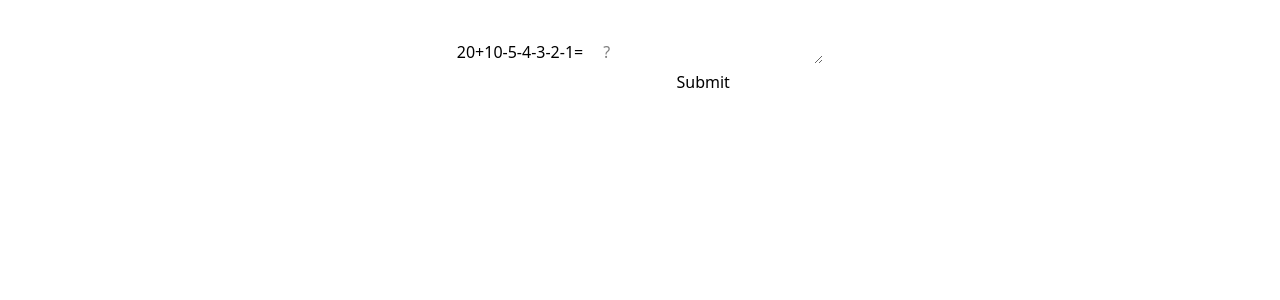
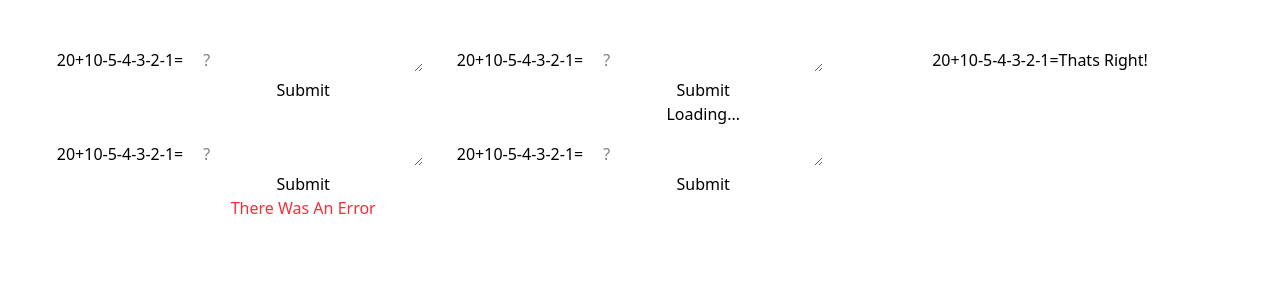
Before and after one commit to Shanto-prime/learn-js, a React (Vite) app: page / in a window 1280 px wide. Shown: the top 300 px of the page. Built offline with nearby package versions, Linux system fonts and the light colour scheme.

Commit message:
feat: update App component to display statuses using Form component

```diff
--- a/src/App.jsx
+++ b/src/App.jsx
@@ -3,10 +3,14 @@ import Form from "./Components/Form";
 export default function App() {
   const statuses = ["Empty", "Submitting", "Success", "Error", "Typing"];
   return (
-    <div className="text-center flex justify-center m-10">
-      <h2>20+10-5-4-3-2-1</h2>
-      <p>=</p>
-      <Form />
+    <div className="text-center grid grid-cols-3 justify-center m-10">
+      {statuses.map((status) => (
+        <div className="m-2 flex justify-center">
+          <h2>20+10-5-4-3-2-1</h2>
+          <p>=</p>
+          <Form key={status} status={status} />
+        </div>
+      ))}
     </div>
   );
 }
```
